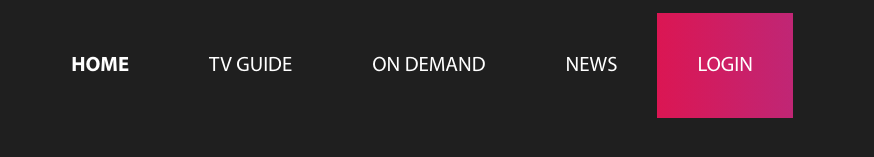
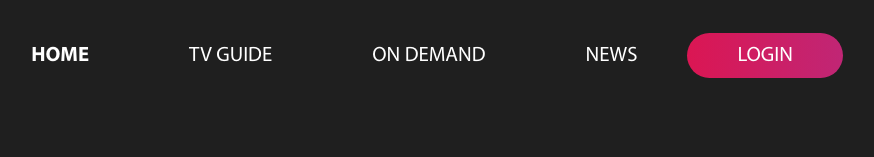
Before and after one commit to c-askew/Digital, a plain HTML site: page index.html in a window 1280 px wide. Shown: the part 123-280 px from the top of the page, without its empty margins (248-1122 px from the left). Drawn offline with Linux system fonts and the light colour scheme.

Commit message:
Nav bar V2

```diff
--- a/css/main.css
+++ b/css/main.css
@@ -30,6 +30,7 @@ body {
 }
 
 .nav-buttons {
+  margin-top: 20px;
 }
 
 ul {
@@ -50,6 +51,11 @@ a {
 li {
   font-family: MyriadLight;
   list-style-type: none;
-  padding: 40px;
   font-size: 1.3rem;
+  padding: 10px 50px 10px 50px;
+  border-radius: 50px;
 }
+
+a:hover {
+  color: grey;
+}
```
